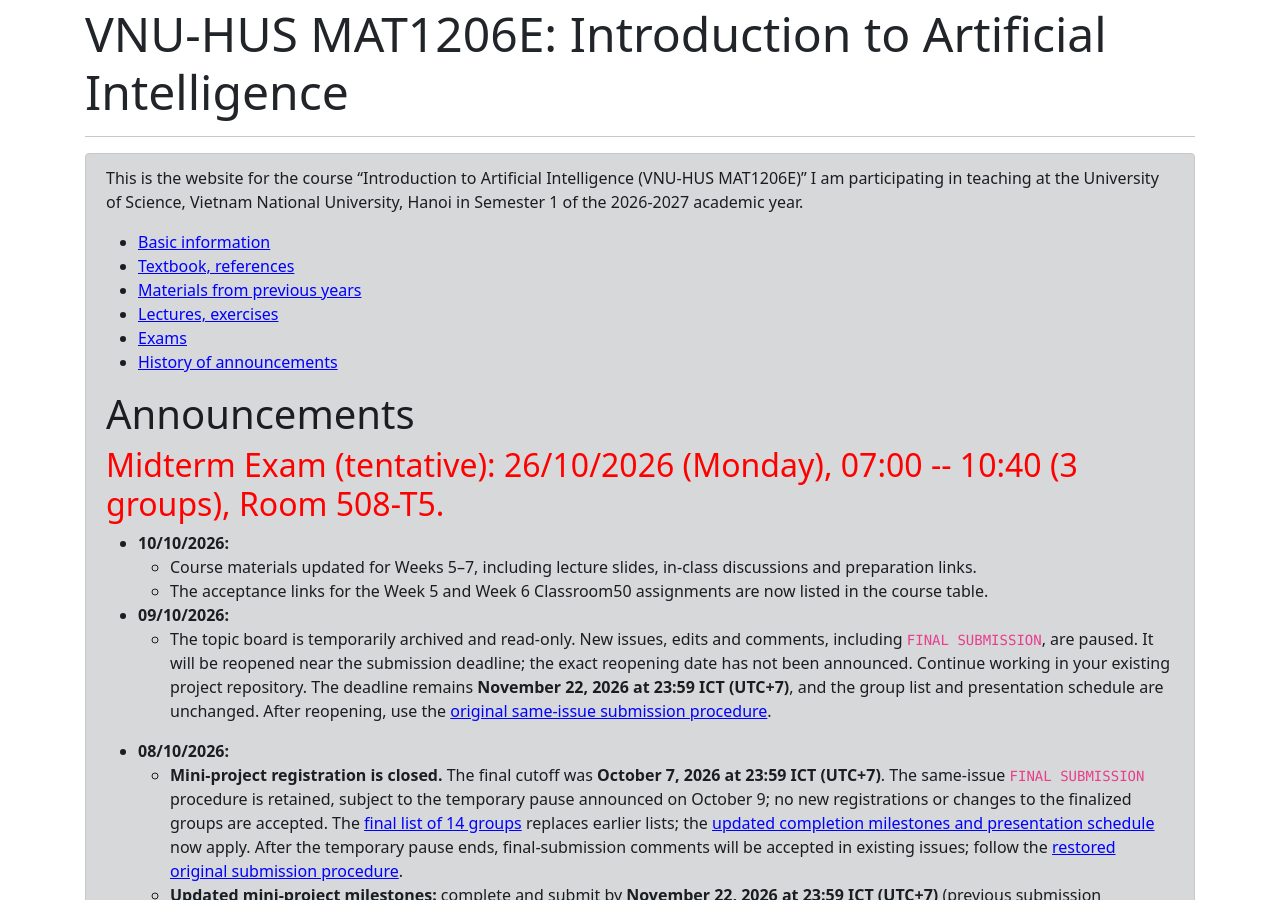
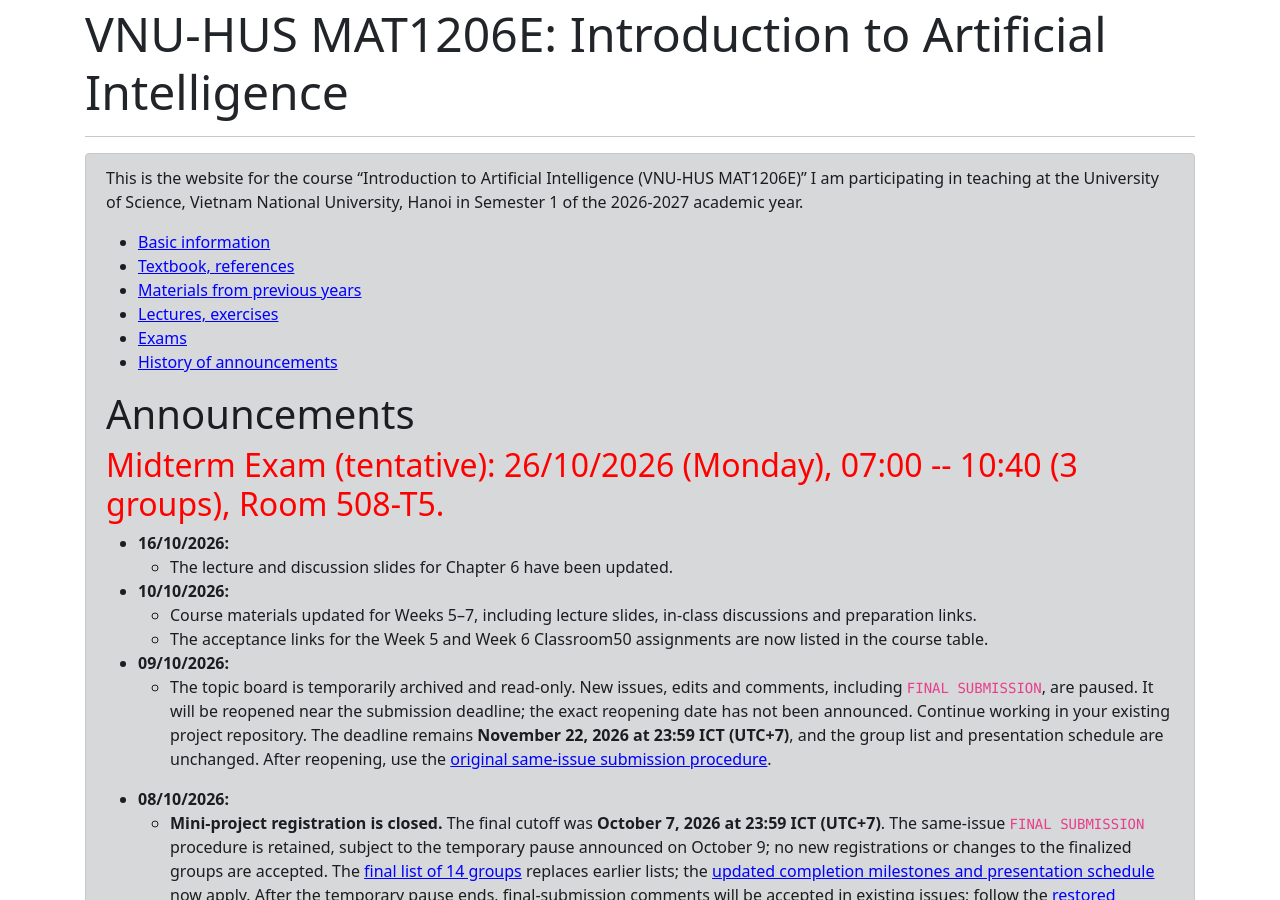
Before and after one commit to hoanganhduc/hoanganhduc.github.io, a Jekyll site: the page built from teaching/VNU-HUS/2026/winter/MAT1206E/index.md, in a window 1280 px wide and 900 px high. Built offline with Jekyll 4.4.1, drawn with Linux system fonts in a browser that asks for light colours; nearby versions of some CDN libraries; a style sheet for code colours, icons or effects is not loaded; some of the changed text lies outside the part shown.

Commit message:
Update Chapter 6 student materials and course announcements

```diff
--- a/teaching/VNU-HUS/2026/winter/MAT1206E/index.md
+++ b/teaching/VNU-HUS/2026/winter/MAT1206E/index.md
@@ -1,7 +1,7 @@
 ---
 layout: default
 title: "VNU-HUS MAT1206E: Introduction to Artificial Intelligence"
-last_modified_at: 2026-10-10
+last_modified_at: 2026-10-16
 lang: "en"
 katex: true
 ---
@@ -15,6 +15,9 @@ This is the website for the course "Introduction to Artificial Intelligence (VNU
 <h1>Announcements</h1>
 
 <h2 style="color:red;">Midterm Exam (tentative): 26/10/2026 (Monday), 07:00 -- 10:40 (3 groups), Room 508-T5.</h2>
+
+* **16/10/2026:**
+  * The lecture and discussion slides for Chapter 6 have been updated.
 
 * **10/10/2026:**
   * Course materials updated for Weeks 5--7, including lecture slides, in-class discussions and preparation links.
```
Also changed, not shown: teaching/VNU-HUS/2026/winter/MAT3508/index.md (+4 -1 lines), 4 other files.
